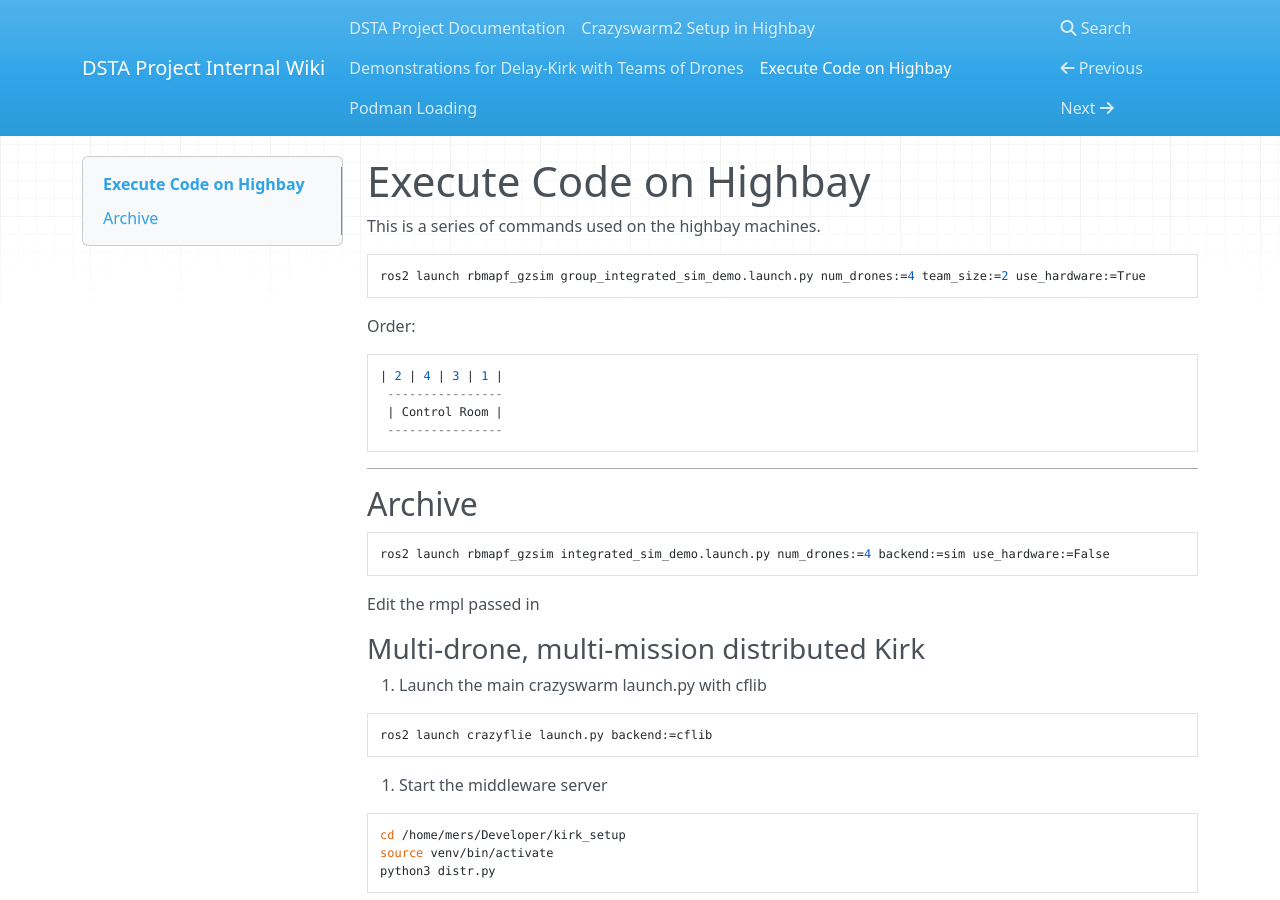
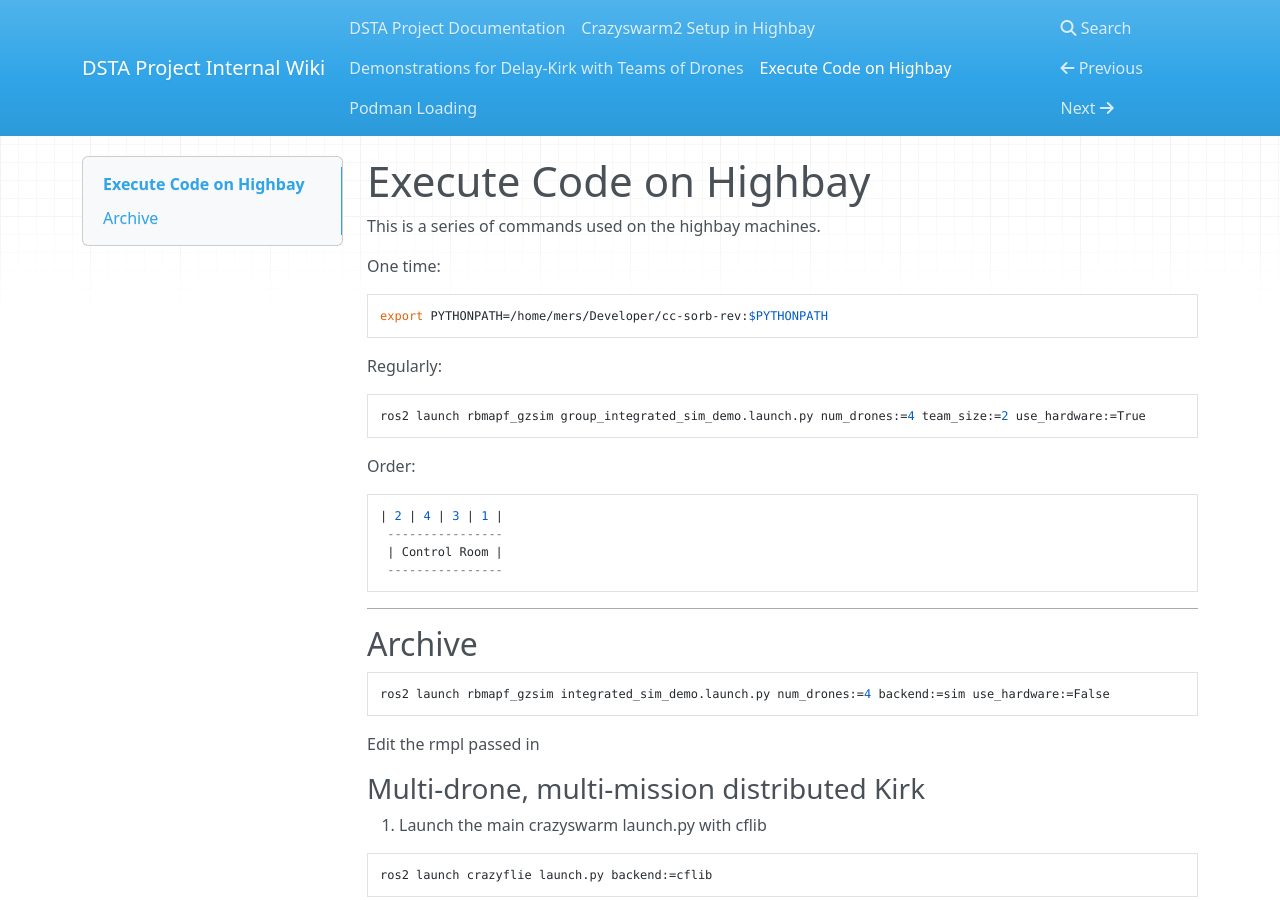
Before and after one commit to delay-planner/internal-wiki, an MkDocs documentation site: the page built from docs/execute.md, in a window 1280 px wide and 900 px high. Built offline with MkDocs 1.6.1, drawn with Linux system fonts in a browser that asks for light colours; nearby versions of some CDN libraries.

Commit message:
update highbay commands
Add commands for executing code on highbay machines.

````diff
--- a/docs/execute.md
+++ b/docs/execute.md
@@ -2,6 +2,12 @@
 
 This is a series of commands used on the highbay machines.
 
+One time:
+```
+export PYTHONPATH=/home/mers/Developer/cc-sorb-rev:$PYTHONPATH
+```
+
+Regularly:
 ```
 ros2 launch rbmapf_gzsim group_integrated_sim_demo.launch.py num_drones:=4 team_size:=2 use_hardware:=True
 ```
````
